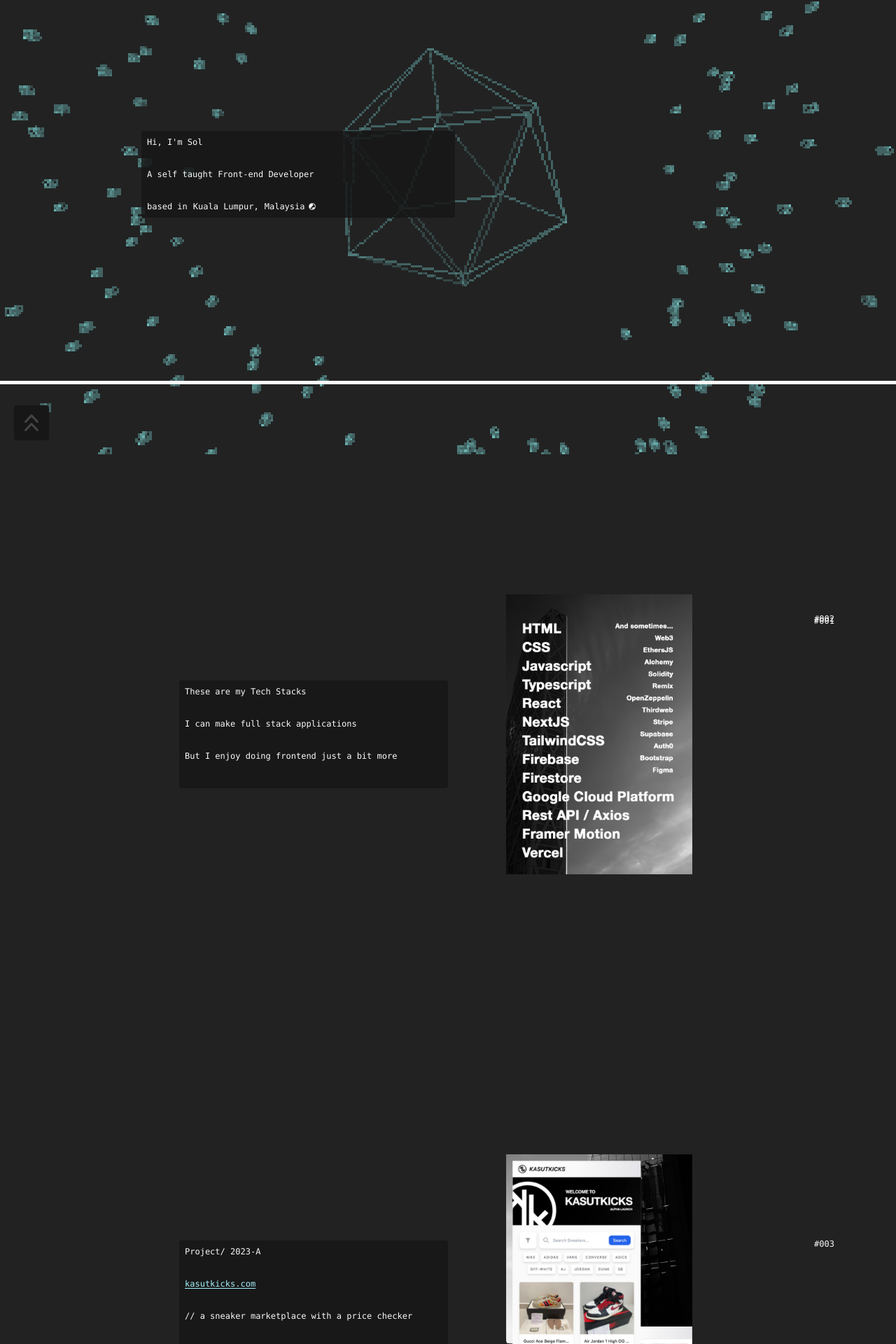
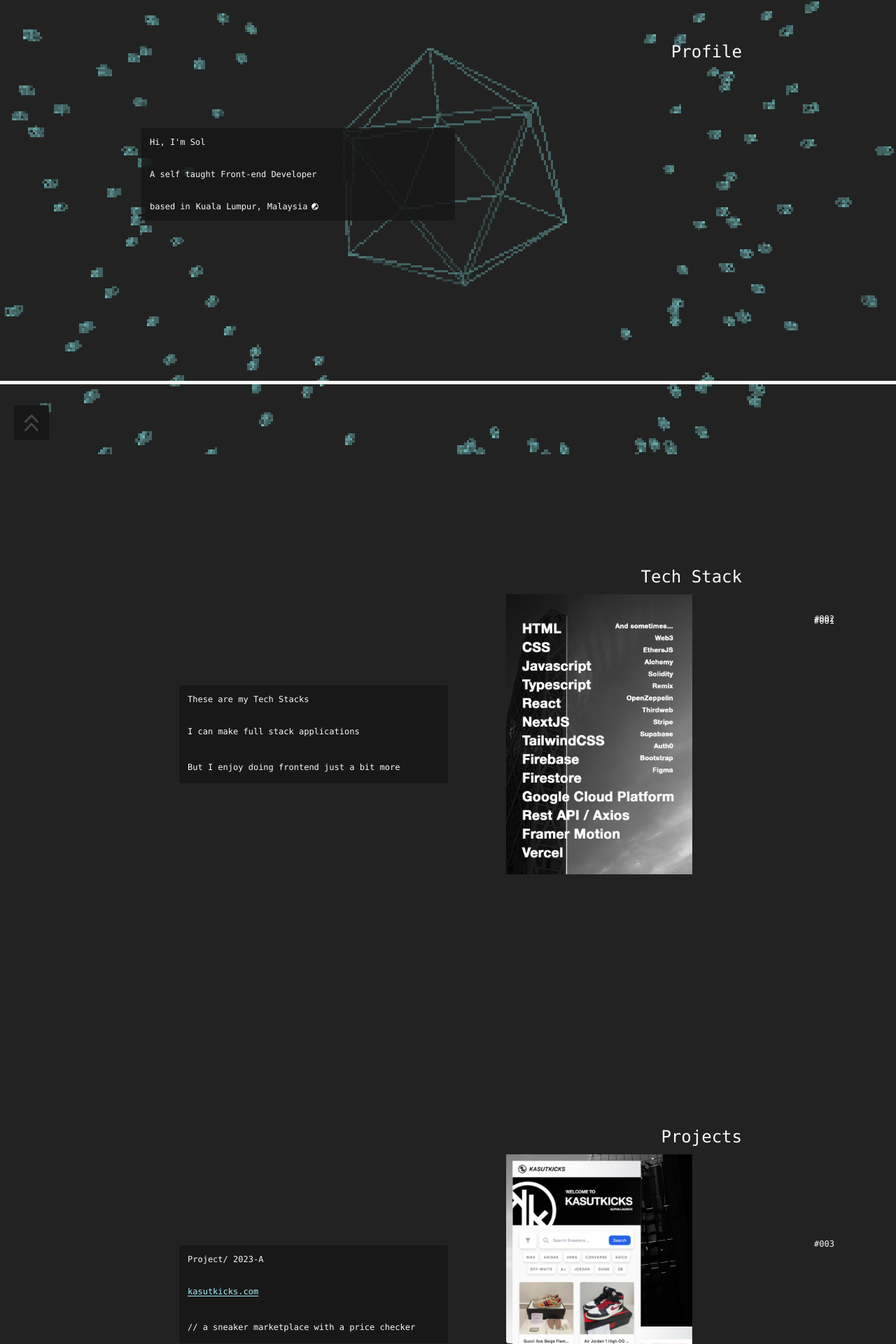
Before and after one commit to solahidris/portfoliosolah, a Next.js app: page / in a window 1280 px wide. Shown: the part 151-2071 px from the top of the page at 70% size. Built offline with nearby package versions, Linux system fonts and the light colour scheme.

Commit message:
large screen config

```diff
--- a/components/ParallexPage.tsx
+++ b/components/ParallexPage.tsx
@@ -93,7 +93,8 @@ const ParallexPage = () => {
       subtitle: "Subtitle 1",
       content: (
         <div ref={homeRef} className="w-[40%] lg:w-[50%] ml-5 flex flex-col justify-center items-start lg:items-end">
-          <div className="absolute bg-neutral-900/[85%] w-[35%] p-2 rounded">
+          <p className="absolute right-2 mb-[220px] lg:mb-[350px] lg:text-2xl lg:right-10 font-mono text-xl justify-start lg:mr-[180px]">Profile</p>
+          <div className="absolute bg-neutral-900/[85%] w-[35%] p-3 rounded">
             <p className="font-mono text-xs">Hi, I&#39;m Sol</p>
             <p className="font-mono text-xs">A self taught Front-end Developer</p>
             <div className="flex flex-col lg:flex-row lg:gap-2">
@@ -111,10 +112,11 @@ const ParallexPage = () => {
       subtitle: "Subtitle 2",
       content: (
         <div ref={techStackRef} className="w-[40%] lg:w-[50%] pl-5 flex flex-col justify-center items-start lg:items-end">
-          <div className="absolute bg-neutral-900/[85%] w-[30%] p-2 rounded">
+          <p className="absolute right-2 mb-[360px] lg:mb-[450px] lg:text-2xl lg:right-10 font-mono text-xl justify-start lg:mr-[180px]">Tech Stack</p>
+          <div className="absolute bg-neutral-900/[85%] w-[30%] p-3 rounded">
             <p className="font-mono text-xs">These are my Tech Stacks</p>
             <p className="font-mono text-xs">I can make full stack applications</p>
-            <p className="font-mono text-xs">But I enjoy doing frontend just a bit more</p>
+            <span className="font-mono text-xs">But I enjoy doing frontend just a bit more</span>
           </div>
         </div>
       ),
@@ -125,13 +127,14 @@ const ParallexPage = () => {
       subtitle: "Subtitle 3",
       content: (
         <div ref={projectsRef} className="w-[40%] lg:w-[50%] pl-5 flex flex-col justify-center items-start lg:items-end">
-          <div className="absolute bg-neutral-900/[85%] w-[30%] p-2 rounded">
+          <p className="absolute right-2 mb-[360px] lg:mb-[450px] lg:text-2xl lg:right-10 font-mono text-xl justify-start lg:mr-[180px]">Projects</p>
+          <div className="absolute bg-neutral-900/[85%] w-[30%] p-3 rounded">
             <p className="font-mono text-xs">Project/ 2023-A</p>
             <p className="flex">
               <a href="https://www.kasutkicks.com/" target="_blank" rel="noopener noreferrer" className="hidden lg:inline font-mono text-xs text-cyan-200 underline underline-offset-2">kasutkicks.com</a>
               <a href="https://www.kasutkicks.com/" target="_blank" rel="noopener noreferrer" className="lg:hidden font-mono text-xs text-cyan-200 underline underline-offset-2">kasutkicks<br/>.com</a>
             </p>
-            <p className="font-mono text-xs">{"// a sneaker marketplace with a price checker"}</p>
+            <span className="font-mono text-xs">{"// a sneaker marketplace with a price checker"}</span>
           </div>
         </div>
       ),
@@ -142,13 +145,14 @@ const ParallexPage = () => {
       subtitle: "Subtitle 4",
       content: (
         <div className="w-[40%] lg:w-[50%] pl-5 flex flex-col justify-center items-start lg:items-end">
-          <div className="absolute bg-neutral-900/[85%] w-[30%] p-2 rounded">
+          <p className="absolute right-2 mb-[360px] lg:mb-[450px] lg:text-2xl lg:right-10 font-mono text-xl justify-start lg:mr-[180px]">Projects</p>
+          <div className="absolute bg-neutral-900/[85%] w-[30%] p-3 rounded">
             <p className="font-mono text-xs">Project/ 2023-B</p>
             <p className="flex">
               <a href="https://www.sharelinks.info/" target="_blank" rel="noopener noreferrer" className="hidden lg:inline font-mono text-xs text-cyan-200 underline underline-offset-2">sharelinks.info</a>
               <a href="https://www.sharelinks.info/" target="_blank" rel="noopener noreferrer" className="lg:hidden font-mono text-xs text-cyan-200 underline underline-offset-2">sharelinks<br/>.info</a>
             </p>
-            <p className="font-mono text-xs">{"// a link in bio"}</p>
+            <span className="font-mono text-xs">{"// a link in bio"}</span>
           </div>
         </div>
       ),
@@ -159,13 +163,14 @@ const ParallexPage = () => {
       subtitle: "Subtitle 5",
       content: (
         <div className="w-[40%] lg:w-[50%] pl-5 flex flex-col justify-center items-start lg:items-end">
-          <div className="absolute bg-neutral-900/[85%] w-[30%] p-2 rounded">
+          <p className="absolute right-2 mb-[360px] lg:mb-[450px] lg:text-2xl lg:right-10 font-mono text-xl justify-start lg:mr-[180px]">Projects</p>
+          <div className="absolute bg-neutral-900/[85%] w-[30%] p-3 rounded">
             <p className="font-mono text-xs">Project/ 2023-C</p>
             <p className="flex">
               <a href="http://localhost:3000/" target="_blank" rel="noopener noreferrer" className="hidden lg:inline font-mono text-xs text-cyan-200 underline underline-offset-2">solat.eth</a>
               <a href="http://localhost:3000/" target="_blank" rel="noopener noreferrer" className="lg:hidden font-mono text-xs text-cyan-200 underline underline-offset-2">solat<br/>.eth</a>
             </p>
-            <p className="font-mono text-xs">{"// a prayer time mobile app"}</p>
+            <span className="font-mono text-xs">{"// a prayer time mobile app"}</span>
           </div>
         </div>
       ),
@@ -176,7 +181,8 @@ const ParallexPage = () => {
       subtitle: "Subtitle 6",
       content: (
         <div className="w-[40%] lg:w-[50%] pl-5 flex flex-col justify-center items-start lg:items-end">
-          <div className="absolute bg-neutral-900/[85%] w-[30%] p-2 rounded">
+          <p className="absolute right-2 mb-[360px] lg:mb-[450px] lg:text-2xl lg:right-10 font-mono text-xl justify-start lg:mr-[180px]">Other Projects</p>
+          <div className="absolute bg-neutral-900/[85%] w-[30%] p-3 rounded">
             <p className="font-mono text-xs">Things I&apos;ve coded for fun / iv test previously</p>
             <div className="flex flex-col gap-2 flex-wrap">
               <a href="https://kasutkicks-nft.vercel.app/" target="_blank" rel="noopener noreferrer" className="font-mono text-xs text-cyan-200 underline underline-offset-2">A - a reverse gas fee NFT minting page</a>
@@ -195,7 +201,8 @@ const ParallexPage = () => {
       subtitle: "Subtitle 7",
       content: (
         <div ref={contactRef} className="w-[40%] lg:w-[50%] pl-5 flex flex-col justify-center items-start lg:items-end">
-          <p className="font-mono text-xl justify-start lg:mr-[140px]">Contact</p>
+          {/* <p className="font-mono text-xl justify-start lg:mr-[140px]">Contact</p> */}
+          <p className="absolute right-2 mb-[320px] lg:mb-[450px] lg:text-2xl lg:right-10 font-mono text-xl justify-start lg:mr-[180px]">Contact</p>
           <div className="flex flex-col gap-6">
 
             <motion.div whileHover={{ scale: 1.1 }} whileTap={{ scale: 0.95 }} className="flex justify-start z-20">
@@ -252,7 +259,7 @@ const ParallexPage = () => {
 
   return (
     <div className="flex flex-col z-10 px-2">
-      <motion.div className="fixed w-full z-20">
+      <motion.div className="fixed w-full z-40">
         <RightMenu scrollToSection={scrollToSection} />
       </motion.div>
       {imageData.map((data) => (
```
